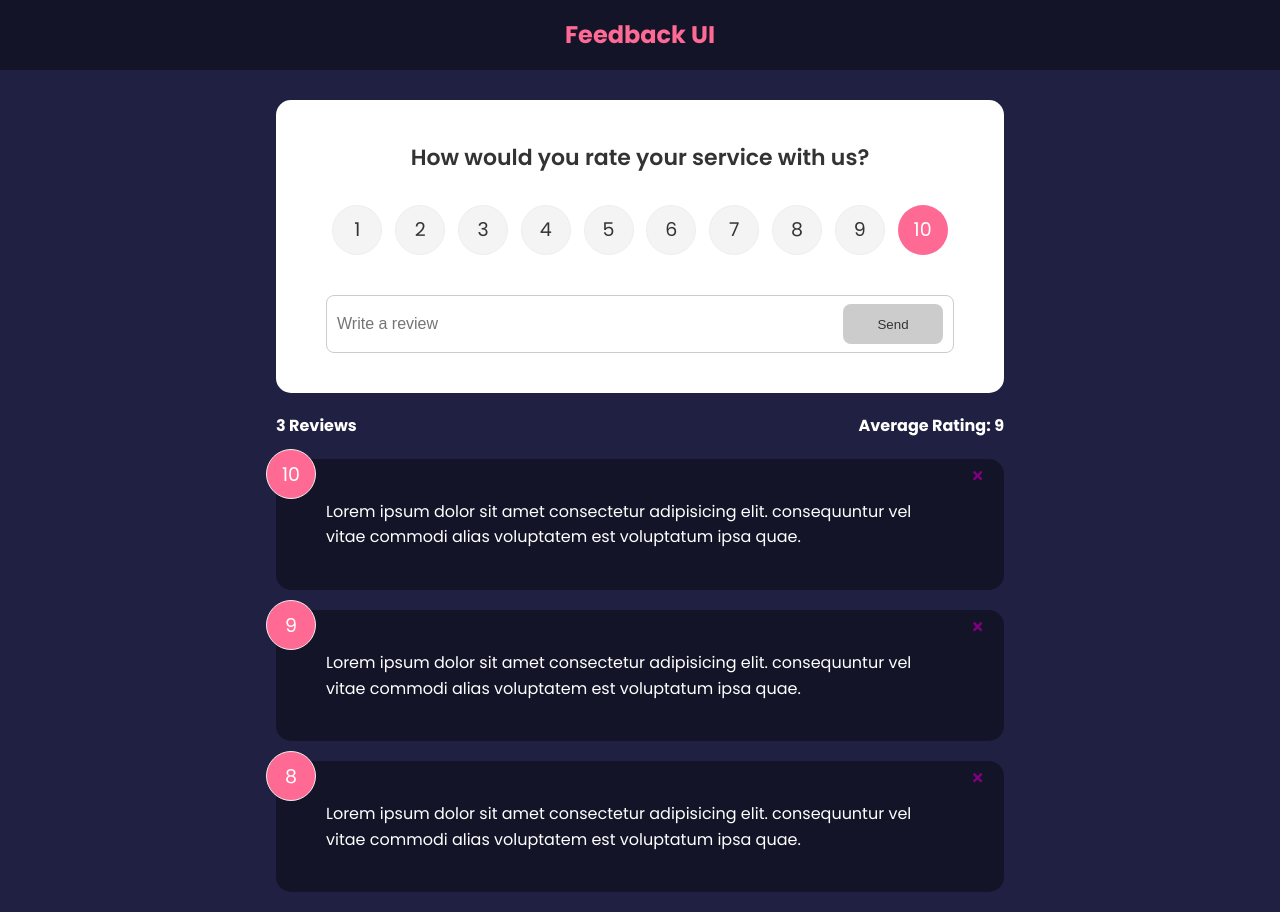
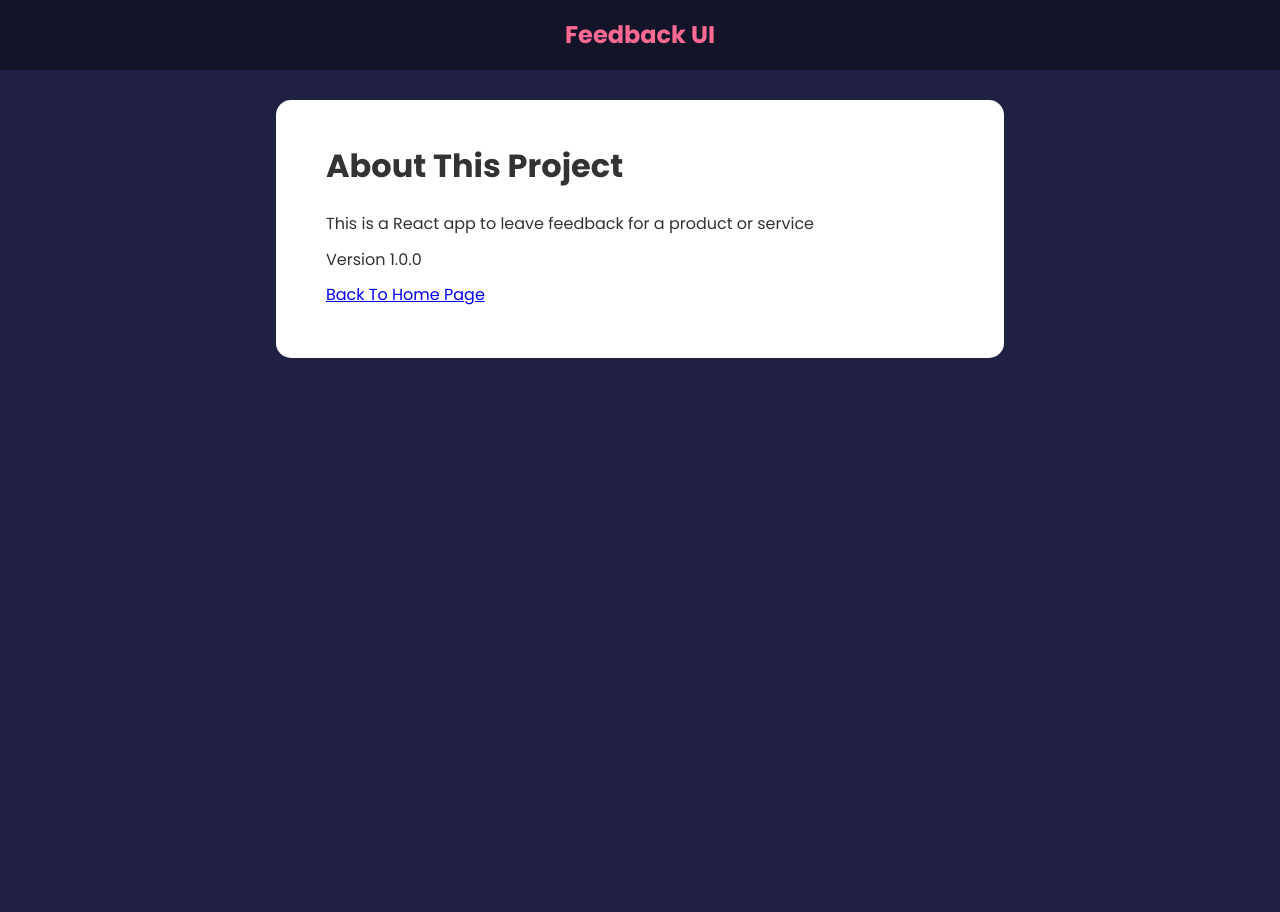
Before and after one commit to TakeADev/feedback-app, a React (Create React App) app: page /about in a window 1280 px wide. After the commit the page ends 800 px from the top, so only its background shows below. Built offline with nearby package versions, Linux system fonts and the light colour scheme.

Commit message:
Create routes and about page

```diff
--- a/package.json
+++ b/package.json
@@ -10,6 +10,7 @@
     "react": "^18.2.0",
     "react-dom": "^18.2.0",
     "react-icons": "^4.4.0",
+    "react-router-dom": "^6.4.2",
     "react-scripts": "5.0.1",
     "uuid": "^9.0.0",
     "web-vitals": "^2.1.4"
--- a/src/App.js
+++ b/src/App.js
@@ -1,4 +1,5 @@
 import React from 'react'
+import { BrowserRouter as Router, Route, Routes } from 'react-router-dom'
 import { v4 as uuidv4 } from 'uuid'
 import { useState } from 'react'
 import FeedbackData from './data/FeedbackData'
@@ -6,6 +7,7 @@
 import FeedbackList from './components/FeedbackList'
 import FeedbackStats from './components/FeedbackStats'
 import FeedbackForm from './components/FeedbackForm'
+import AboutPage from './pages/AboutPage'
 
 function App() {
   const [feedback, setFeedback] = useState(FeedbackData)
@@ -23,14 +25,29 @@
     setFeedback([newFeedback, ...feedback])
   }
   return (
-    <>
+    <Router>
       <Header />
       <div className='container'>
-        <FeedbackForm handleAdd={addFeedback} />
-        <FeedbackStats feedback={feedback} />
-        <FeedbackList feedback={feedback} handleDelete={deleteFeedback} />
+        <Routes>
+          <Route
+            exact
+            path='/'
+            element={
+              <>
+                <FeedbackForm handleAdd={addFeedback} />
+                <FeedbackStats feedback={feedback} />
+                <FeedbackList
+                  feedback={feedback}
+                  handleDelete={deleteFeedback}
+                />
+              </>
+            }
+          ></Route>
+
+          <Route path='/about' element={<AboutPage />} />
+        </Routes>
       </div>
-    </>
+    </Router>
   )
 }
 
--- /dev/null
+++ b/src/pages/AboutPage.jsx
@@ -0,0 +1,20 @@
+import React from 'react'
+import Card from '../components/shared/Card'
+
+function AboutPage() {
+  return (
+    <Card>
+      <div class='about'>
+        <h1>About This Project</h1>
+        <p>This is a React app to leave feedback for a product or service</p>
+        <p>Version 1.0.0</p>
+
+        <p>
+          <a href='/'>Back To Home Page</a>
+        </p>
+      </div>
+    </Card>
+  )
+}
+
+export default AboutPage
```
Also changed, not shown: 1 other file (tests, documents, lock files or other folders).
